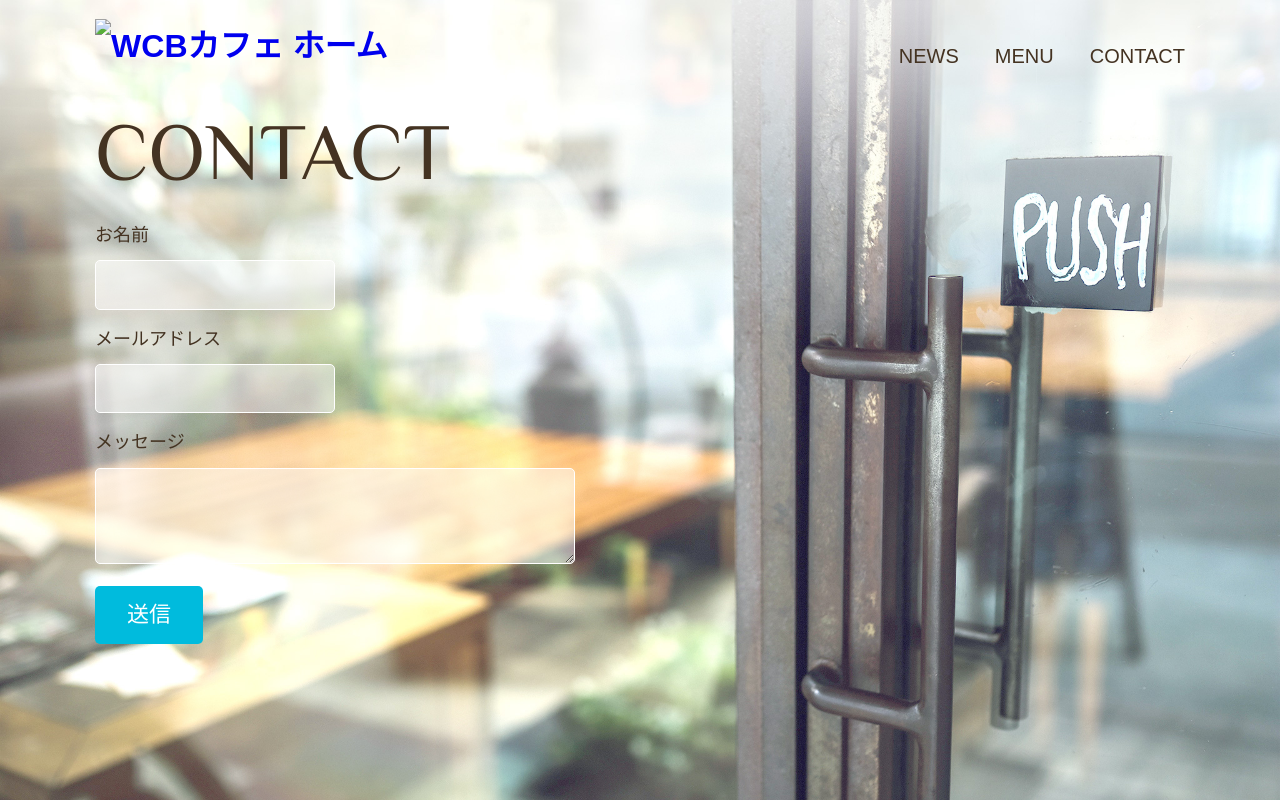
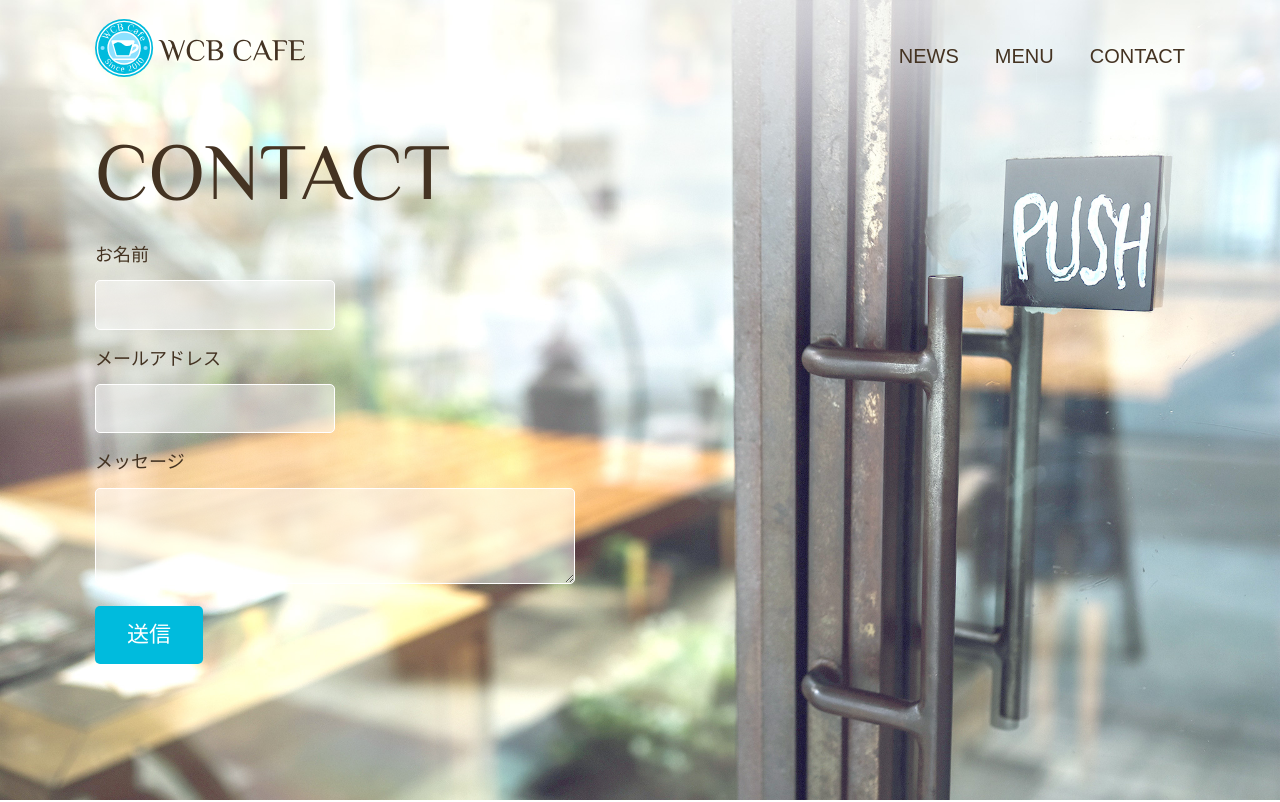
Before and after one commit to HikaTomo/prog-8.github.io, a plain HTML site: page contact.html in a window 1280 px wide. Shown: the top 802 px of the page. Drawn offline with Linux system fonts and the light colour scheme; some packages are replaced by stand-ins of ours; files that its build step writes are made by us from their sources; files whose address does not match are found by name.

Commit message:
Update contact.html

```diff
--- a/contact.html
+++ b/contact.html
@@ -4,7 +4,7 @@
         <meta charset="utf-8">
         <title>WCB Cafe - CONTACT</title>
         <meta name="description" content="ブレンドコーヒーとヘルシーなオーガニックフードを提供するカフェ">
-        <link rel="icon" type="image/png" href="images/favicon.png">
+        <link rel="icon" type="image/png" href="favicon.png">
         <meta name="viewport" content="width=device-width, initial-scale=1">
 
     <!-- CSS -->
@@ -16,7 +16,7 @@
     <body>
         <div id="contact" class="big-bg">
             <header class="page-header wrapper">
-                <h1><a href="index.html"><img class="logo" src="images/logo.svg" alt="WCBカフェ ホーム"></a></h1>
+                <h1><a href="index.html"><img class="logo" src="logo.svg" alt="WCBカフェ ホーム"></a></h1>
                 <nav>
                     <ul class="main-nav">
                         <li><a href="news.html">News</a></li>
```
